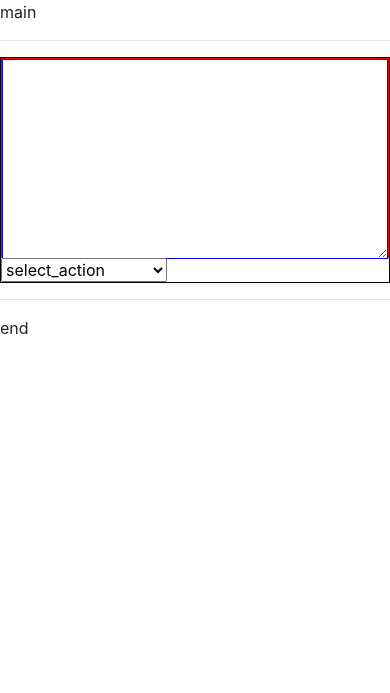
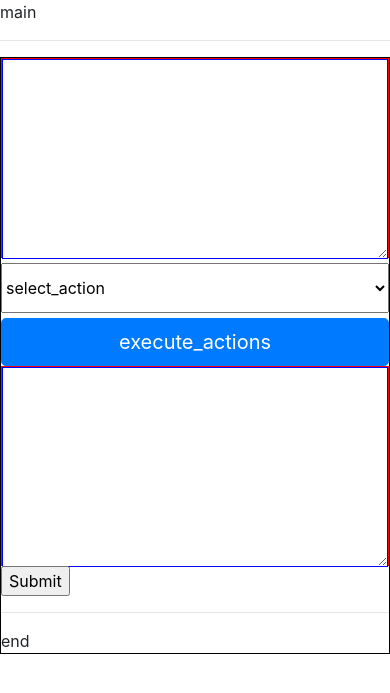
Before and after one commit to CezaryDobrenko/dev-toolbox, a Django app: page / in a window 390 px wide. Shown: the top 693 px of the page. Run offline with Django 5.2, Linux system fonts and the light colour scheme; some libraries are stand-ins or nearby versions.

Commit message:
[FE][2] responsive layout and action runner integration

```diff
--- a/docker-compose.yaml
+++ b/docker-compose.yaml
@@ -5,7 +5,7 @@ services:
 
   reverse_proxy:
     image: traefik:v2.9
-    restart: always
+    restart: unless-stopped
     command:
       - --serversTransport.insecureSkipVerify=true
       - --providers.docker=true
@@ -20,7 +20,7 @@ services:
 
   postgres_db:
     image: postgres:15
-    restart: always
+    restart: unless-stopped
     env_file: .env
     ports:
       - 5432:5432
@@ -29,7 +29,7 @@ services:
 
   toolbox:
     build: .
-    restart: always
+    restart: unless-stopped
     env_file: .env
     entrypoint: ./entrypoint.sh
     ports:
--- a/src/templates/base.html
+++ b/src/templates/base.html
@@ -22,6 +22,16 @@
             }
             legend {
                 width: unset;
+            }
+
+            .custom-list-input-item{
+                margin-top: 5px;
+                text-align: center;
+            }
+
+            .custom-list-add{
+                width: 100%;
+                text-align: center;
             }
 
             .action-text-legend{
@@ -63,9 +73,17 @@
                 clear:both;
             }
 
+            .form-select{
+                margin-top: 5px;
+                margin-bottom: 5px;
+                width: 100%;
+                height: 50px;
+            }
+
             .custom-container{
                 width: 100%;
                 border: 1px solid black;
+                min-width: 302px;
             }
             .custom-container-textarea{
                 width: 100%;
--- a/src/templates/toolbox/dashboard.html
+++ b/src/templates/toolbox/dashboard.html
@@ -6,35 +6,84 @@
     <textarea class="custom-container-textarea-element" id="base-text"></textarea>
   </section>
   <section>
-    <select name="actions" id="action-select" onchange="actionHandler(this)">
+    <select
+      name="actions"
+      class="form-select"
+      id="action-select"
+      onclick="actionHandler(this)"
+    >
       <option value="default">select_action</option>
-      {% for action in actions %}
-        <option value="{{action}}">{{action}}</option>
+      {% for action, args in actions.items %}
+        <option value="{{action}}">{{ args.title }}</option>
       {% endfor %}
     </select>
-    <div id="example1" class="list-group col"></div>
-  </section>
+    <div id="selected_actions" class="list-group col"></div>
+    <button
+      type="button"
+      class="btn btn-primary btn-lg btn-block"
+      onclick=processRequest()
+    >
+      execute_actions
+    </button>
+    <section class="custom-container-textarea">
+      <textarea class="custom-container-textarea-element" id="result-text"></textarea>
+    </section>
 </section>
 
+<form action="http://localhost/apps/backend" method="POST">
+  <input type="hidden" name="csrfmiddlewaretoken" value="{{ csrf_token }}">
+  <input type="submit">
+</form>
+
+
+
 <script>
-new Sortable(example1, {
+new Sortable(selected_actions, {
     animation: 150,
     ghostClass: 'blue-background-class'
 });
 </script>
 
 <script>
+  const csrf_token = "{{ csrf_token }}";
   var actions = {{actions | safe}};
-  var selected_actions = [];
 
-  function renderTextInputWithLegend(label){
-    text = document.createTextNode(label);
+  function renderTextListItem(arg, type){
+    delete_text = document.createTextNode("delete");
+
+    row_container_element = document.createElement('div');
+    input_container_element = document.createElement('div');
+    delete_container_element = document.createElement('div');
+    input_element = document.createElement("input");
+
+    row_container_element.classList.add('row');
+    row_container_element.classList.add('custom-list-input-item')
+    input_container_element.classList.add('col-md-10');
+    delete_container_element.classList.add('col-md-1');
+    input_element.classList.add('action-text-input');
+    input_element.setAttribute('arg', arg);
+    input_element.setAttribute('arg-type', type);
+
+    input_element.type = "text";
+    delete_container_element.onclick = function() { removeListItem(this); };
+
+    delete_container_element.appendChild(delete_text)
+    input_container_element.appendChild(input_element)
+    row_container_element.appendChild(input_container_element)
+    row_container_element.appendChild(delete_container_element)
+    return row_container_element
+  }
+
+  function renderTextInputWithLegend(legend, arg, type){
+    text = document.createTextNode(legend);
     fieldset_element = document.createElement('fieldset');
     legend_element = document.createElement("legend")
     input_element = document.createElement("input");
     fieldset_element.classList.add('action-text-fieldset');
     legend_element.classList.add('action-text-legend');
     input_element.classList.add('action-text-input');
+    input_element.setAttribute('arg', arg);
+    input_element.setAttribute('arg-type', type);
     input_element.type = "text";
     legend_element.appendChild(text)
     fieldset_element.appendChild(legend_element)
@@ -42,8 +91,8 @@ new Sortable(example1, {
     return fieldset_element
   }
 
-  function renderBoolInputWithLegend(label){
-    text = document.createTextNode(label);
+  function renderBoolInputWithLegend(legend, arg, type){
+    text = document.createTextNode(legend);
     fieldset_element = document.createElement('fieldset');
     legend_element = document.createElement("legend")
     input_element = document.createElement("input");
@@ -51,31 +100,46 @@ new Sortable(example1, {
     legend_element.classList.add('action-text-legend');
     input_element.classList.add('action-text-checkbox');
     input_element.type = "checkbox";
+    input_element.setAttribute('arg', arg);
+    input_element.setAttribute('arg-type', type);
     legend_element.appendChild(text)
     fieldset_element.appendChild(legend_element)
     fieldset_element.appendChild(input_element)
     return fieldset_element
   }
 
-  function renderArguments(args){
-    fields = []
-    for (arg in args) {
-      if(args[arg]["type"]=="str"){
-        fields.push(renderTextInputWithLegend(args[arg]["label"]))
-      }
-      if(args[arg]["type"]=="bool"){
-        fields.push(renderBoolInputWithLegend(args[arg]["label"]))
-      }
-      if(args[arg]["type"]=="list[str]"){
-        console.log("renderuję pole listę tekstową")
-      }
-    }
-    return fields
+  function renderTextListInputWithLegend(legend, arg, type){
+    label_text = document.createTextNode(legend);
+    add_text = document.createTextNode("create_new_element");
+
+    add_container_element = document.createElement('div');
+    add_element_content = document.createElement('div');
+    fieldset_element = document.createElement('fieldset');
+    legend_element = document.createElement("legend")
+
+    add_container_element.classList.add('row');
+    add_container_element.classList.add('custom-list-input-item')
+    add_element_content.classList.add("custom-list-add")
+    legend_element.classList.add('action-text-legend');
+    fieldset_element.classList.add('action-text-fieldset');
+
+    add_container_element.onclick = function() { addListItem(this, arg); };
+
+    row_container_element = renderTextListItem(arg, type)
+
+    legend_element.appendChild(label_text)
+    add_element_content.appendChild(add_text)
+    add_container_element.appendChild(add_element_content)
+    fieldset_element.appendChild(legend_element)
+    fieldset_element.appendChild(row_container_element)
+    fieldset_element.appendChild(add_container_element)
+
+    return fieldset_element
   }
 
-  function renderHeader(name, description){
-    name_text = document.createTextNode(name + " - ");
-    description_text = document.createTextNode(description);
+  function renderHeader(title, description){
+    title_text = document.createTextNode(title);
+    description_text = document.createTextNode(" - " + description);
     delete_text = document.createTextNode("delete");
 
     header_element = document.createElement('div');
@@ -93,7 +157,7 @@ new Sortable(example1, {
     header_delete_element.onclick = function() { removeAction(this); };
     header_delete_element.appendChild(delete_text)
 
-    header_text_element_span.appendChild(name_text)
+    header_text_element_span.appendChild(title_text)
     header_text_element.appendChild(header_text_element_span)
     header_text_element.appendChild(description_text)
     header_element.appendChild(header_text_element)
@@ -102,8 +166,26 @@ new Sortable(example1, {
     return header_element
   }
 
-  function renderAction(master_element, label, description, args){
-    master_element.appendChild(renderHeader(label, description))
+  function renderArguments(args){
+    fields = []
+    for (arg in args) {
+      type = args[arg]["type"]
+      legend = args[arg]["legend"]
+      if(type=="str"){
+        fields.push(renderTextInputWithLegend(legend, arg, type))
+      }
+      if(type=="bool"){
+        fields.push(renderBoolInputWithLegend(legend, arg, type))
+      }
+      if(type=="list[str]"){
+        fields.push(renderTextListInputWithLegend(legend, arg, type))
+      }
+    }
+    return fields
+  }
+
+  function renderAction(master_element, title, description, args){
+    master_element.appendChild(renderHeader(title, description))
     for (renderedArgument of renderArguments(args)) {
       master_element.appendChild(renderedArgument)
     }
@@ -111,13 +193,14 @@ new Sortable(example1, {
   }
 
   function appendAction(label){
-    var ul = document.getElementById("example1");
+    var ul = document.getElementById("selected_actions");
     let div = document.createElement('div');
     div.classList.add('list-group-item');
+    div.setAttribute("action_name", actions[label]["name"])
     ul.appendChild(
       renderAction(
         div,
-        label,
+        actions[label]["title"],
         actions[label]["description"],
         actions[label]["args"]
       )
@@ -128,11 +211,78 @@ new Sortable(example1, {
     selectedAction.parentElement.parentElement.remove()
   }
 
+  function removeListItem(selectedItem){
+    selectedItem.parentElement.remove()
+  }
+
+  function addListItem(selectedItem, arg){
+    selectedItem.parentElement.insertBefore(renderTextListItem(arg), selectedItem)
+  }
+
   function actionHandler(selectObject) {
     if(selectObject.value == "default"){return;}
 
-    selected_actions.push(selectObject.value);
     appendAction(selectObject.value)
+  }
+
+  function getElementValue(element){
+    if(element.type == "checkbox"){
+      val = element.checked
+    } else{
+      val = element.value
+    }
+    return val
+  }
+
+  function getSelectedActions(){
+    selected_actions = []
+    action_container = document.getElementById("selected_actions")
+    for(action of action_container.childNodes){
+      action_name = action.getAttribute("action_name")
+      selected_action = {}
+      for(input_element of action.querySelectorAll("input, select, checkbox, textarea")){
+        arg_variable = input_element.getAttribute("arg")
+        arg_type = input_element.getAttribute("arg-type")
+        arg_value = getElementValue(input_element)
+        if(arg_variable in selected_action){
+          if(Array.isArray(selected_action[arg_variable])){
+            selected_action[arg_variable].push(arg_value)
+          } else{
+            tmp = selected_action[arg_variable]
+            selected_action[arg_variable] = [tmp, arg_value]
+          }
+        } else {
+          if(arg_type.includes("list")){
+            val = [arg_value]
+          } else {
+            val = arg_value
+          }
+          selected_action[arg_variable] = val
+        }
+      }
+      selected_actions.push({[action_name]: selected_action})
+    }
+    return selected_actions
+  }
+
+  function processRequest() {
+    selected_text = document.getElementById("base-text").value
+    selected_actions = JSON.stringify(getSelectedActions())
+
+    data = new FormData();
+    data.append('csrfmiddlewaretoken', csrf_token);
+    data.append('text', selected_text);
+    data.append('actions', selected_actions)
+
+    fetch("http://localhost/apps/backend", {
+      method: "POST",
+      body: data,
+      credentials: 'same-origin'
+    }).then(response => response.json())
+    .then(data => {
+        console.log(data)
+        document.getElementById("result-text").value = data["result"]
+    })
   }
 
 </script>
--- a/src/text_tool/actions/revert.py
+++ b/src/text_tool/actions/revert.py
@@ -2,7 +2,7 @@ from toolbox.actions.action import Action
 
 
 class RevertAction(Action):
-    name = "Revert"
+    name = "RevertAction"
 
     def execute(self, text: str) -> str:
         return text[::-1]
@@ -10,9 +10,10 @@ class RevertAction(Action):
     @classmethod
     def to_dict(cls) -> dict:
         return {
+            "usage": "text",
             "name": cls.__name__,
             "label": "revert_label",
+            "title": "revert_title",
             "description": "revert_description",
-            "usage": "text",
             "args": {},
         }
--- a/src/toolbox/urls.py
+++ b/src/toolbox/urls.py
@@ -2,6 +2,7 @@ from django.contrib import admin
 from django.urls import path
 from django.views.decorators.csrf import csrf_exempt
 from graphene_django.views import GraphQLView
+
 from toolbox.views.dashboard import DashboardView
 
 urlpatterns = [
--- a/src/toolbox/views/dashboard.py
+++ b/src/toolbox/views/dashboard.py
@@ -1,5 +1,10 @@
+import json
+
+from django.http import HttpResponse
 from django.views.generic import TemplateView
+
 from text_tool.actions import TEXT_ACTIONS_LIST
+from text_tool.service.action_runner import TextActionRunner
 
 
 class DashboardView(TemplateView):
@@ -13,3 +18,9 @@ class DashboardView(TemplateView):
             schema[action_data["label"]] = action_data
         context["actions"] = schema
         return context
+
+    def post(self, request, **kwargs):
+        data = request.POST
+        text = data["text"]
+        actions = json.loads(data["actions"])
+        return HttpResponse(json.dumps({"result": TextActionRunner(actions).run(text)}))
```
Also changed, not shown: src/text_tool/actions/base_64.py (+7 -5 lines), src/text_tool/actions/censor.py (+8 -6 lines), src/text_tool/actions/replace.py (+9 -5 lines), src/text_tool/service/action_parser.py (+5 -4 lines).
